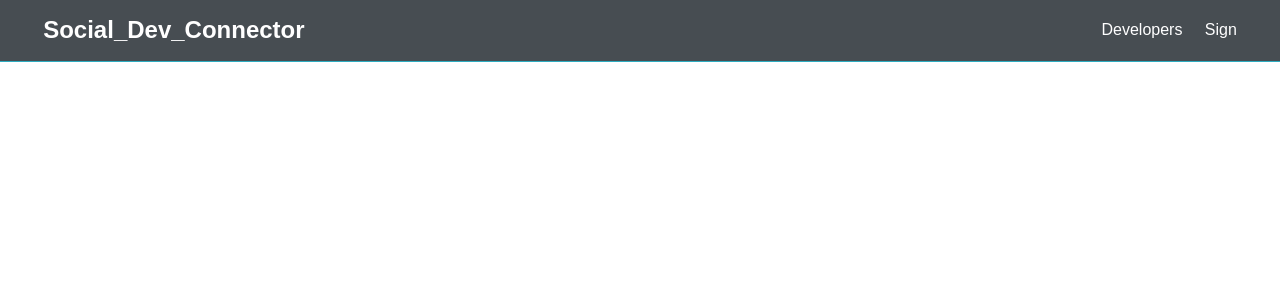
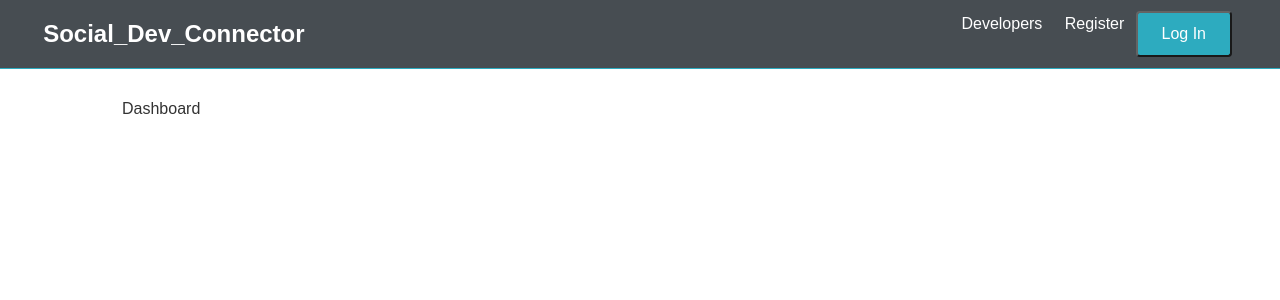
Before and after one commit to BassamHager/social-refactor, a React (Create React App) app in the folder client/: page /dashboard in a window 1280 px wide. Shown: the top 300 px of the page. Built offline with nearby package versions, Linux system fonts and the light colour scheme.

Commit message:
added: Profile Dashboard jsx. did: update app.css, App.js, Navbar Auth auth-context jsx files

```diff
--- a/client/src/App.css
+++ b/client/src/App.css
@@ -5,6 +5,10 @@
   --light-color: #f4f4f4;
   --danger-color: #dc3545;
   --success-color: #28a745;
+}
+
+#root {
+  height: 100vh;
 }
 
 * {
@@ -19,6 +23,7 @@ body {
   line-height: 1.6;
   background-color: #fff;
   color: #333;
+  height: 100vh;
 }
 
 a {
--- a/client/src/App.js
+++ b/client/src/App.js
@@ -6,15 +6,17 @@ import Landing from "./components/layout/pages/Landing";
 import Auth from "./components/layout/pages/Auth";
 import { AlertContext } from "./components/context/alert-context";
 import { useAlert } from "./components/customized/hooks/Alert-hook";
-import Alert from "./components/layout/Alert";
 import { useAuth } from "./components/customized/hooks/Auth-hook";
 import { AuthContext } from "./components/context/auth-context";
+import Profile from "./components/layout/pages/Profile";
+import Dashboard from "./components/layout/pages/Dashboard";
 
 const App = () => {
   const { token, login, logout, userId } = useAuth();
   const [alerts, setAlert] = useAlert();
 
   return (
+    <Router>
       <AuthContext.Provider
         value={{
           isLoggedIn: !!token,
@@ -25,18 +27,18 @@ const App = () => {
         }}
       >
         <AlertContext.Provider value={{ alerts, setAlert }}>
-        <Router>
           <Navbar />
           <Route exact path="/" component={Landing} />
           <section className="container">
-            <Alert />
             <Switch>
               <Route exact path="/auth" component={Auth} />
+              <Route exact path="/dashboard" component={Dashboard} />
+              <Route exact path="/profile" component={Profile} />
             </Switch>
           </section>
-        </Router>
         </AlertContext.Provider>
       </AuthContext.Provider>
+    </Router>
   );
 };
 
--- a/client/src/components/context/auth-context.jsx
+++ b/client/src/components/context/auth-context.jsx
@@ -1,7 +1,6 @@
 import { createContext } from "react";
 
 export const AuthContext = createContext({
-  isLoggedIn: false,
   userId: null,
   token: null,
   login: () => {},
--- a/client/src/components/layout/Navbar.jsx
+++ b/client/src/components/layout/Navbar.jsx
@@ -1,7 +1,21 @@
-import React from "react";
+import React, { useContext } from "react";
 import { Link } from "react-router-dom";
+import { AuthContext } from "../context/auth-context";
+import { useAuth } from "../customized/hooks/Auth-hook";
+import Button from "../customized/formElement/Button";
 
 export default function Navbar() {
+  const auth = useContext(AuthContext);
+  const { token } = useAuth();
+
+  const handleLoggin = () => {
+    if (token) {
+      auth.logout();
+    } else {
+      auth.login();
+    }
+  };
+
   return (
     <nav className="navbar bg-dark">
       <h1>
@@ -14,8 +28,12 @@ export default function Navbar() {
           <Link to="/">Developers</Link>
         </li>
         <li>
-          {/* {!isLoginMode ? "In" : "Out"} */}
-          <Link to="/auth">Sign </Link>
+          <Link to="/auth">Register</Link>
+        </li>
+        <li>
+          <Button onClick={handleLoggin}>
+            Log {auth.token ? "Out" : "In"}
+          </Button>
         </li>
       </ul>
     </nav>
--- a/client/src/components/layout/pages/Auth.jsx
+++ b/client/src/components/layout/pages/Auth.jsx
@@ -1,6 +1,7 @@
 import React, { Fragment, useState, useContext } from "react";
 import Input from "../../customized/formElement/Input";
 import Button from "../../customized/formElement/Button";
+import Alert from "../Alert";
 import {
   VALIDATOR_REQUIRE,
   VALIDATOR_EMAIL,
@@ -88,6 +89,7 @@ const Auth = () => {
           }
         );
         auth.login(resData.userId, resData.token);
+
         setAlert("success", "You have logged in successfully!");
       } catch (err) {
         setAlert("danger", err.message);
@@ -119,6 +121,7 @@ const Auth = () => {
 
   return (
     <Fragment>
+      <Alert />
       <h1 className="large text-primary">
         {!isLoginMode ? "Sign Up" : "Sign In"}
       </h1>
--- /dev/null
+++ b/client/src/components/layout/pages/Dashboard.jsx
@@ -0,0 +1,7 @@
+import React from "react";
+
+const Dashboard = () => {
+  return <div>Dashboard</div>;
+};
+
+export default Dashboard;
--- /dev/null
+++ b/client/src/components/layout/pages/Profile.jsx
@@ -0,0 +1,7 @@
+import React from "react";
+
+const Profile = () => {
+  return <div>Profile</div>;
+};
+
+export default Profile;
```
Also changed, not shown: 1 other file (tests, documents, lock files or other folders). Lines whose indentation alone changed are shown as unchanged.
